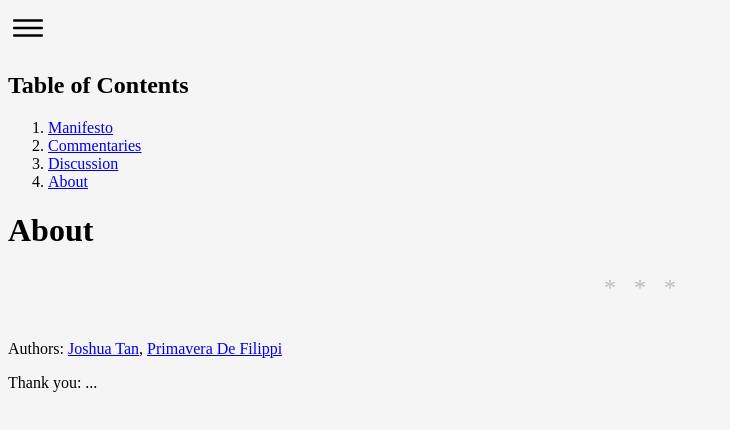
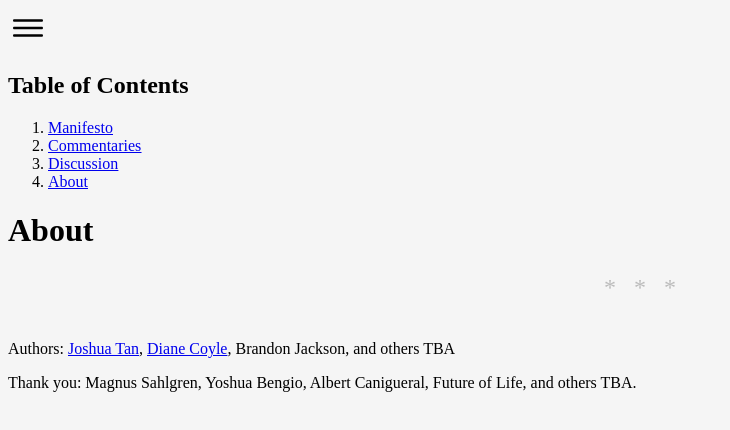
Before and after one commit to thelastjosh/airbusforai, a Next.js app: page /about in a window 1280 px wide. Shown: the top 430 px of the page, without its empty margins (0-730 px from the left). Built offline with nearby package versions, Linux system fonts and the light colour scheme.

Commit message:
Update about.mdx

```diff
--- a/pages/about.mdx
+++ b/pages/about.mdx
@@ -4,8 +4,8 @@ import Footnote from '../components/Footnote'
 
 <Header title="About" />
 
-Authors: [Joshua Tan](https://joshuatan.com/research), [Primavera De Filippi](https://cyber.harvard.edu/people/pdefilippi)
+Authors: [Joshua Tan](https://joshuatan.com/research), [Diane Coyle](https://www.bennettinstitute.cam.ac.uk/about-us/person/diane-coyle/), Brandon Jackson, and others TBA
 
-Thank you: ...
+Thank you: Magnus Sahlgren, Yoshua Bengio, Albert Canigueral, Future of Life, and others TBA.
 
 export default PageLayout
```
